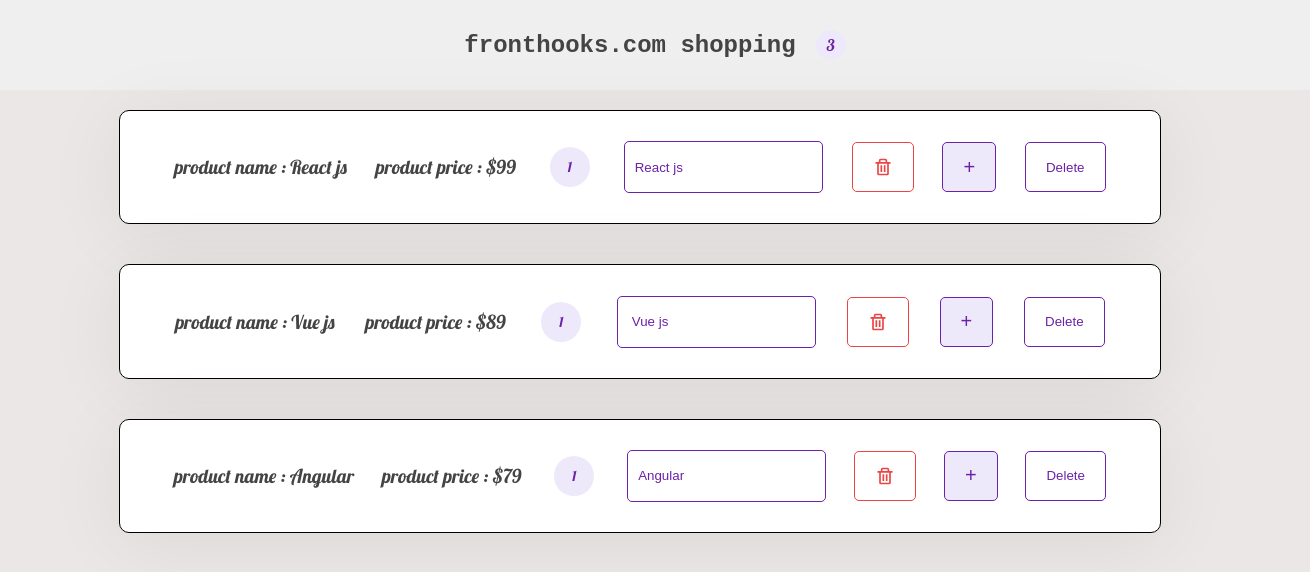
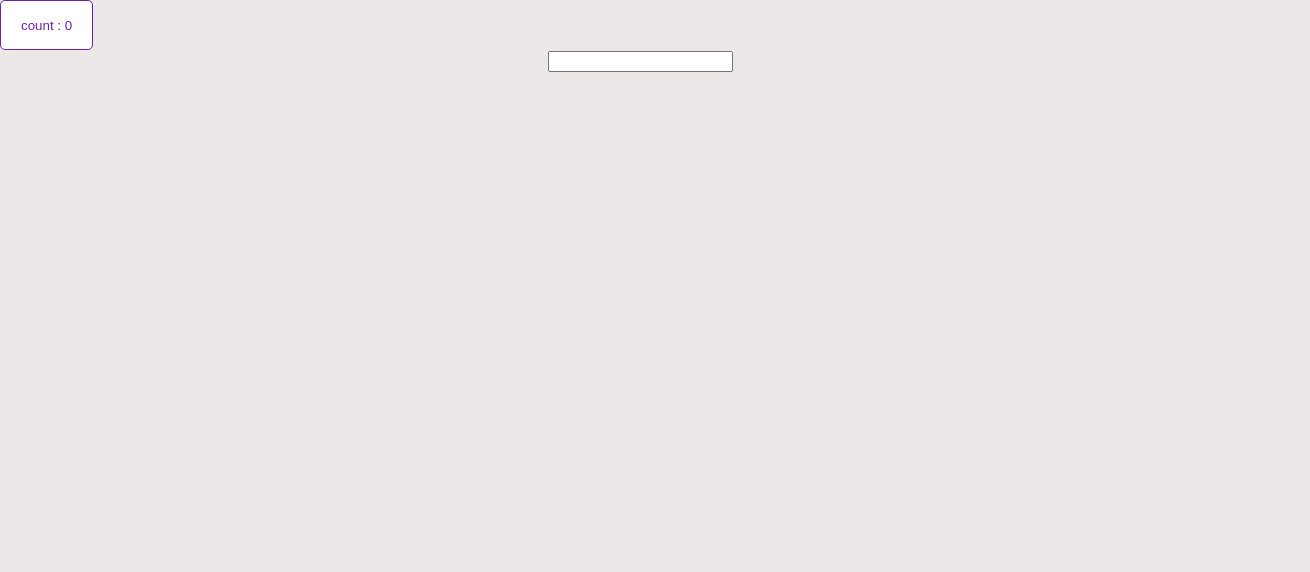
Before and after one commit to sevankeshish/select-delete-button-react, a React (Create React App) app: page / in a window 1280 px wide. Shown: the top 572 px of the page, 1310 px wide, since content can reach past the window. Built offline with nearby package versions, Linux system fonts and the light colour scheme; a web font is replaced by a local one.

Commit message:
useEffect-button & input

```diff
--- a/src/App.js
+++ b/src/App.js
@@ -2,7 +2,7 @@
 import ProductList from "./Components/ProductList/ProductList-component";
 import { NavBar } from "./Components/Navbar/navBar-component";
 import React, { Component } from "react";
-
+import ClassCounter from "./Components/ClassCounter";
 class App extends Component {
   state = {
     products: [
@@ -106,13 +106,14 @@
   render() {
     return (
       <div className="App">
+        <ClassCounter />
         {/* debugging */}
         {/* <button onClick={() => this.setState({ count: this.state.count + 1 })}>
           count:{this.state.count}
         </button> */}
 
         {/* <h1>Shopping App</h1> */}
-        <NavBar
+        {/* <NavBar
           // totalItems={this.state.products.filter((p) => p.quantity > 0).length}
           totalItems={this.state.products.length}
         />
@@ -122,7 +123,7 @@
           onIncrement={this.incrementHandler}
           onChange={this.changeHandler}
           onDecrement={this.decrementHandler}
-        />
+        /> */}
       </div>
     );
   }
--- /dev/null
+++ b/src/Components/ClassCounter.jsx
@@ -0,0 +1,29 @@
+import { Component } from "react";
+
+export default class ClassCounter extends Component {
+  state = {
+    name: "",
+    count: 0,
+  };
+
+  add = () => {
+    this.setState({ count: this.state.count + 1 });
+  };
+
+  changeHandler = (text) => {
+    this.setState({ name: text.target.value });
+  };
+
+  render() {
+    return (
+      <div>
+        <button onClick={() => this.add()}>count : {this.state.count}</button>
+        <input
+          typr="text"
+          value={this.state.name}
+          onChange={(text) => this.changeHandler(text)}
+        ></input>
+      </div>
+    );
+  }
+}
```
